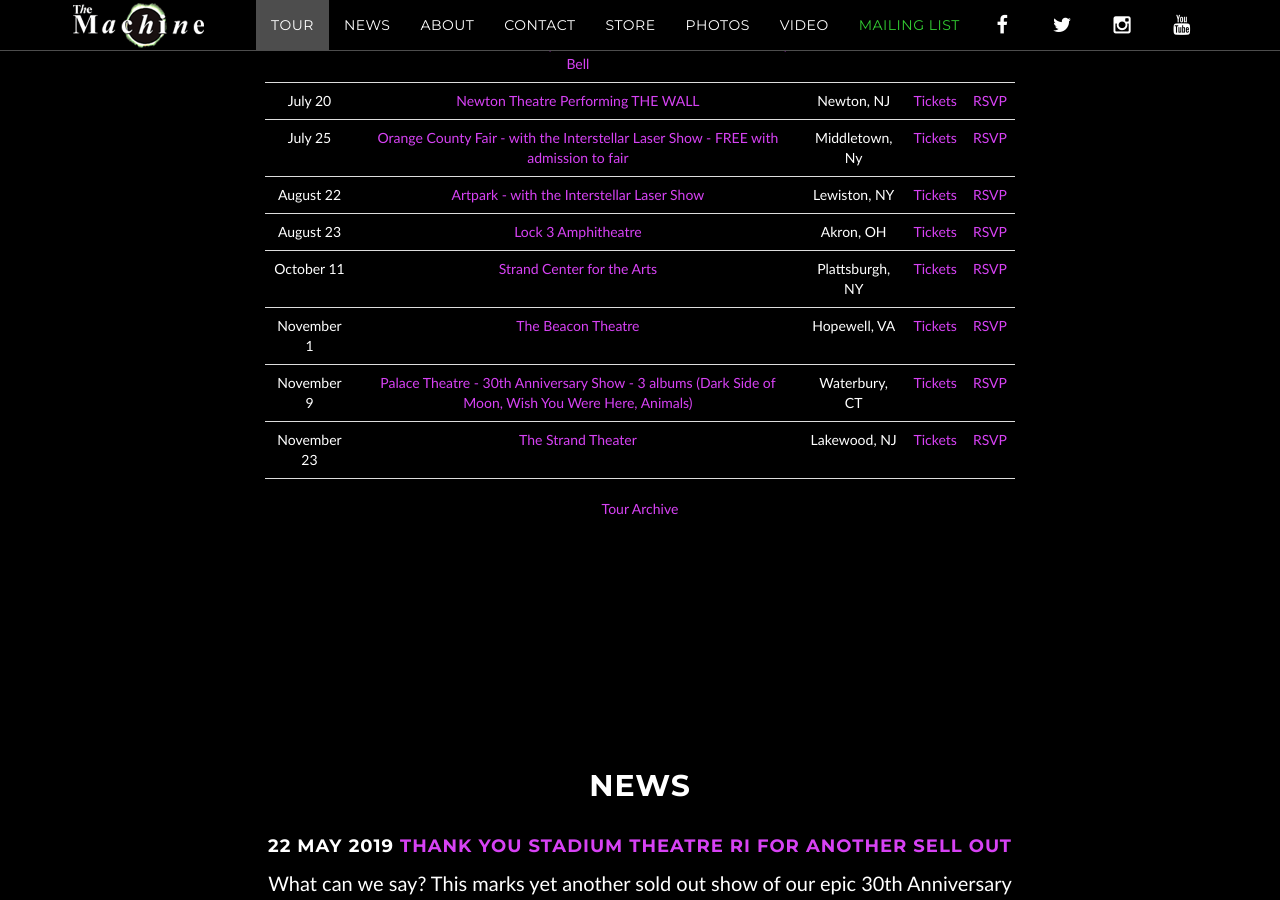
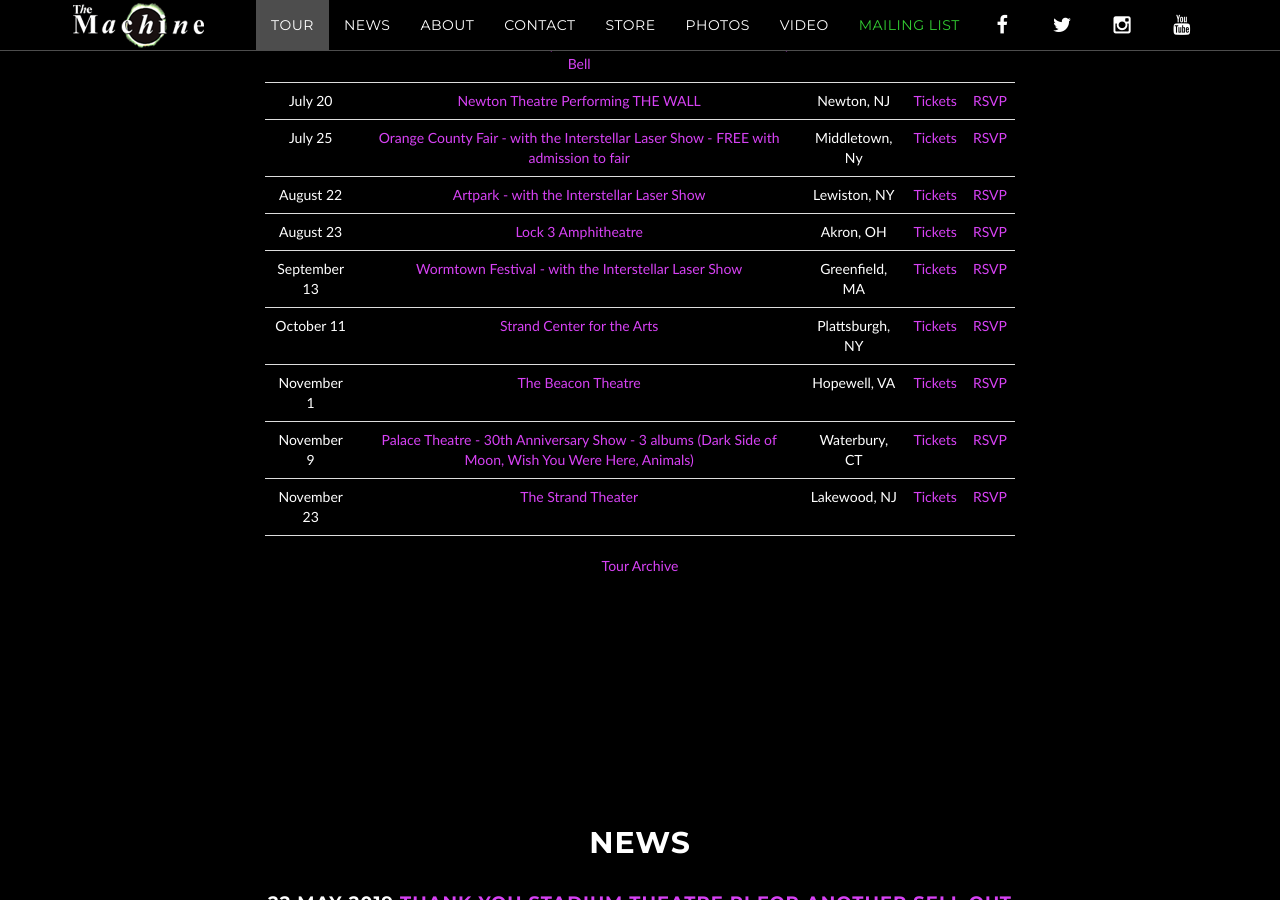
Before and after one commit to machineweb/machineweb.github.io, a Jekyll site: the page built from index.html, in a window 1280 px wide and 900 px high, scrolled down 1315 px. Built offline with Jekyll 4.4.1, drawn with Linux system fonts in a browser that asks for light colours; comment, search, counter and statistics services are not loaded.

Commit message:
New tour item

```diff
--- a/_data/tour.yml
+++ b/_data/tour.yml
@@ -3881,3 +3881,11 @@
     tickets-url: "https://public.ticketbiscuit.com/Strand/Events/372619"
     rsvp-url: ""
     order: "1574485200000"
+
+  - date: "September 13 2019"
+    venue: "Wormtown Festival - with the Interstellar Laser Show"
+    venue-url: "https://wormtownmusicfestival.com/tickets/"
+    location: "Greenfield, MA"
+    tickets-url: "https://wormtownmusicfestival.com/tickets/"
+    rsvp-url: "https://www.facebook.com/events/2673018352770311/?ti=cl"
+    order: "1568347200000"
```
